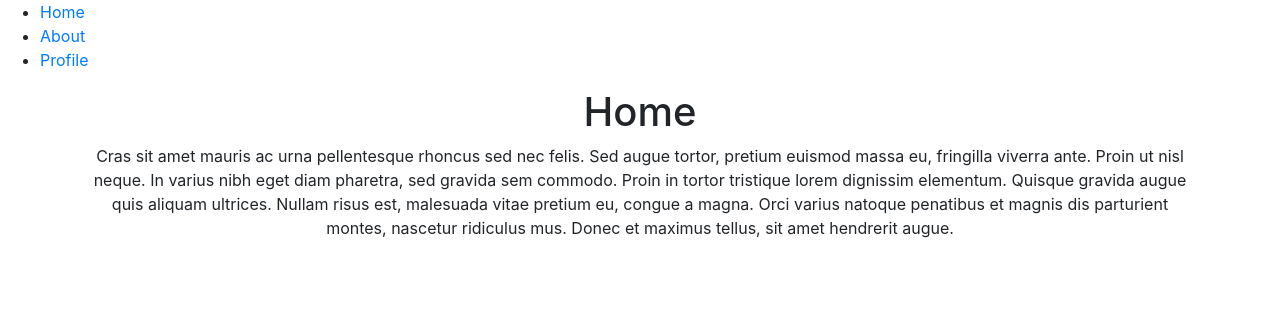
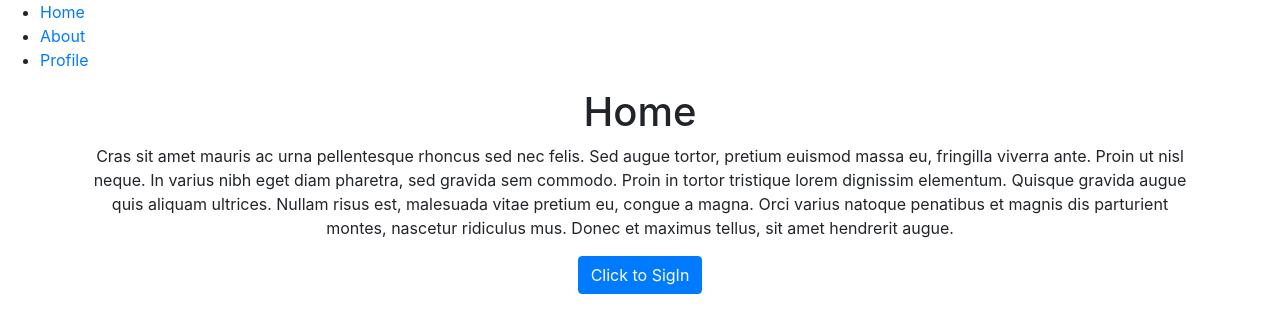
Before and after one commit to Jody-septiawan/b32-advance-reactjs-siang, a React (Create React App) app: page / in a window 1280 px wide. Shown: the top 332 px of the page. Built offline with nearby package versions, Linux system fonts and the light colour scheme.

Commit message:
useNavigate

```diff
--- a/src/pages/Home.js
+++ b/src/pages/Home.js
@@ -1,13 +1,26 @@
 // import necessary react-bootstrap component
-import { Container } from "react-bootstrap";
+import { Container, Button } from 'react-bootstrap';
 
 // import hooks from react-router-dom here
+import { useNavigate } from 'react-router-dom';
 
 function Home() {
-
   // call that hooks here and store to variable
+  const navigate = useNavigate();
 
   // create function here for handle push to another pages
+  const handleNavigatetoSignIn = () => {
+    // ambil
+    // simpan
+
+    const kondisi = true;
+
+    if (kondisi == false) {
+      navigate('/signin');
+    } else {
+      alert('DILARANG PINDAH HALAMAN!');
+    }
+  };
 
   return (
     <Container className="text-center">
@@ -22,7 +35,7 @@ function Home() {
         parturient montes, nascetur ridiculus mus. Donec et maximus tellus, sit
         amet hendrerit augue.
       </p>
-      {/* code element here */}
+      <Button onClick={handleNavigatetoSignIn}>Click to SigIn</Button>
     </Container>
   );
 }
```
